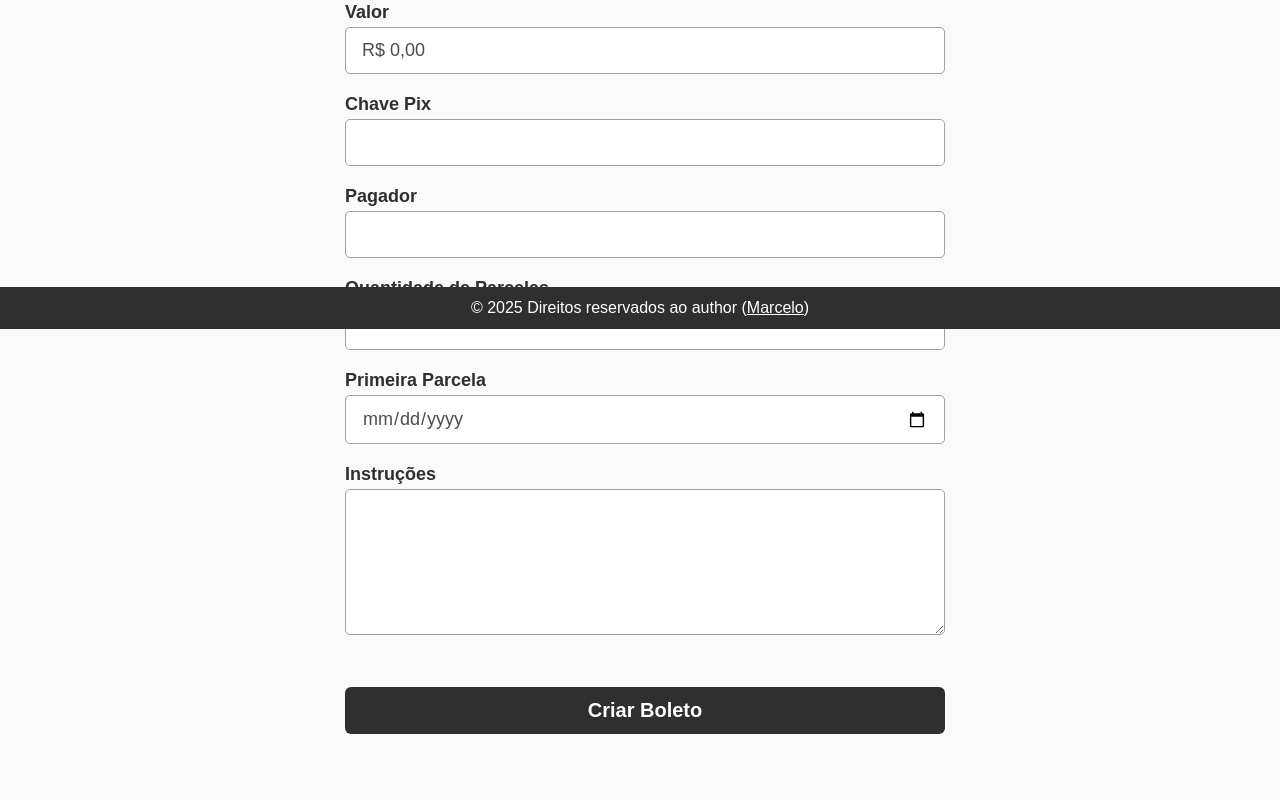
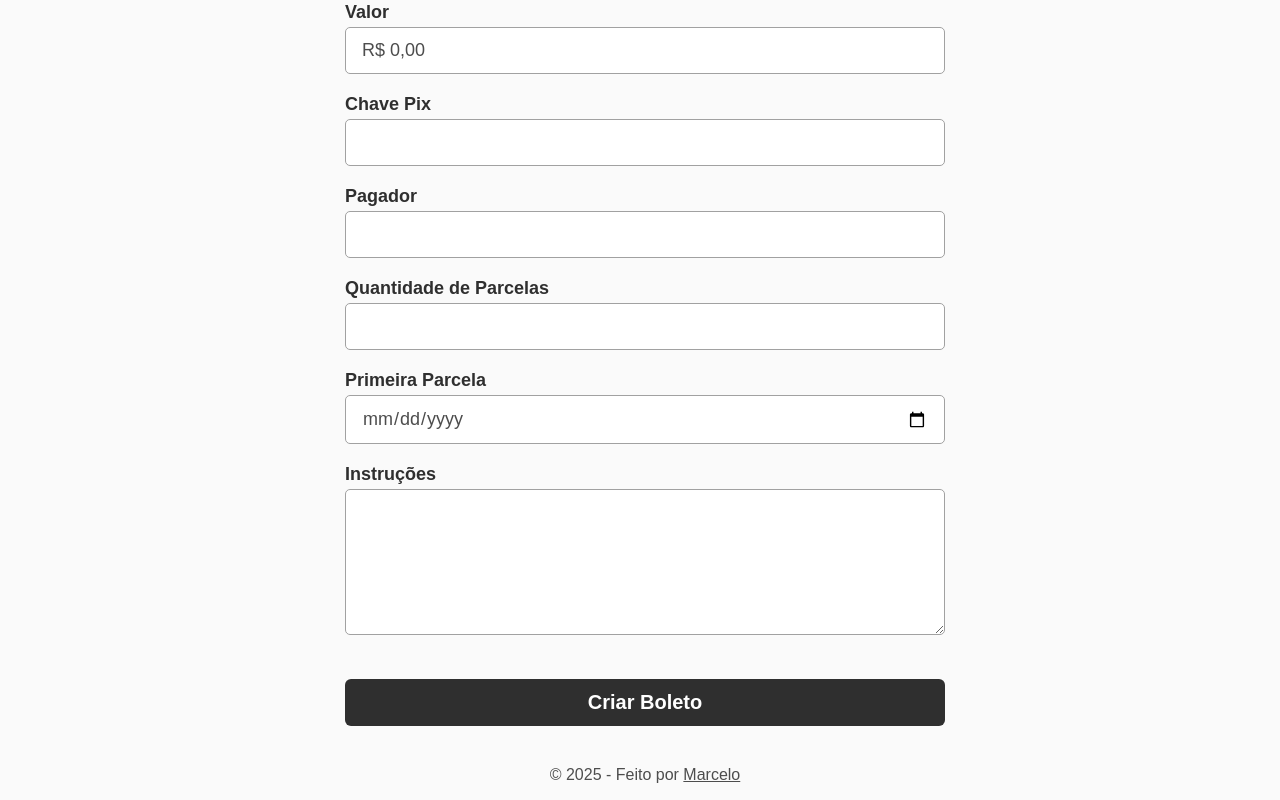
Before and after one commit to marcelo-site/boleto_avulso, a React (Create React App) app: page / in a window 1280 px wide. Shown: the part 471-1271 px from the top of the page. Built offline with nearby package versions, Linux system fonts and the light colour scheme; the HTML template or start-up script is replaced by a standard one; what pdfmake would draw is missing.

Commit message:
add footer

```diff
--- a/public/index.html
+++ b/public/index.html
@@ -15,8 +15,7 @@
 <body>
   <noscript>You need to enable JavaScript to run this app.</noscript>
   <div id="root"></div>
-  <footer>&copy; 2025 Direitos reservados ao author (<a href="https://www.marceloprogramador.com.br/"
-      target="_blank">Marcelo</a>)
+  <footer>&copy; 2025 - Feito por <a href="https://www.marceloprogramador.com.br/" target="_blank">Marcelo</a>
   </footer>
 </body>
 
--- a/src/index.css
+++ b/src/index.css
@@ -6,14 +6,15 @@
 
 :root {
   --border-color: rgb(161 161 161);
+  --color-default: #2f2f2f;
 }
 
 body {
   width: 100vw;
   max-width: 100vw;
   overflow-x: hidden;
-  padding: 1rem 5px 2rem;
-  color: #2f2f2f;
+  padding: 1rem 5px;
+  color: var(--color-default);
   margin: auto;
   background-color: #fafafa;
 }
@@ -51,13 +52,13 @@ main,
 }
 
 .form button {
-  background: #2f2f2f;
+  background: var(--color-default);
   color: white;
   border: 0;
   font-size: 1.25rem;
   font-weight: 600;
   width: 100%;
-  margin: 2rem 0;
+  margin: 1.5rem 0;
   padding: .75rem;
   border-radius: 6px;
 }
@@ -121,14 +122,9 @@ main,
 }
 
 footer {
-  background: #2f2f2f;
-  color: white;
-  padding: .75rem;
+  margin-top: 1rem;
   text-align: center;
-  position: fixed;
-  bottom: 0;
-  left: 0;
-  right: 0;
+  color: #4d4d4d;
 
   a {
     color: inherit;
```
